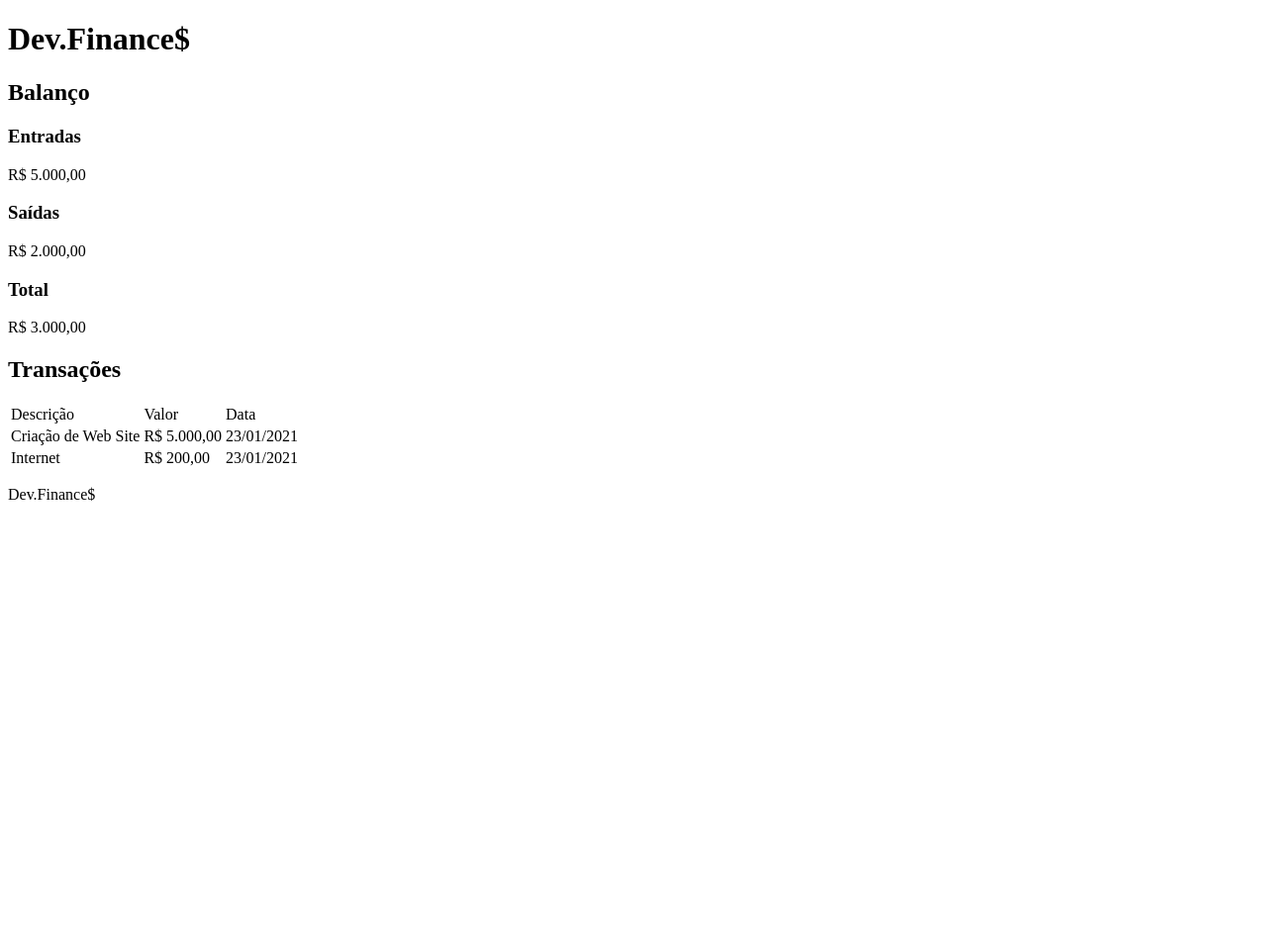
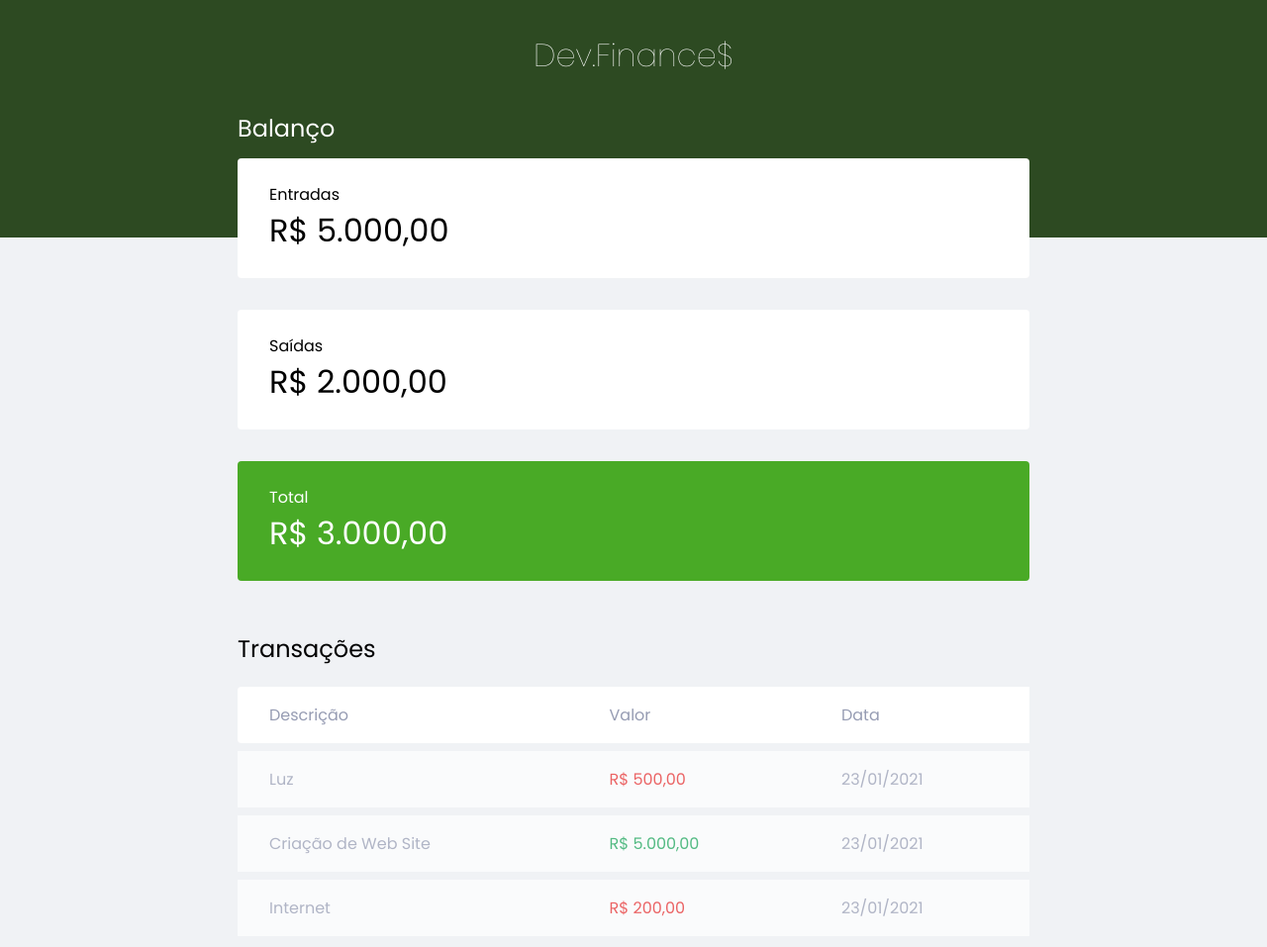
Before and after one commit to netomartins/Maratona_Discovery_1, a plain HTML site: page index.html in a window 1280 px wide. Shown: the top 957 px of the page at 99% size. Before the commit the page ends 800 px from the top, so only its background shows below. Drawn offline with Linux system fonts and the light colour scheme.

Commit message:
chore: feito a estilização do projeto

```diff
--- a/index.html
+++ b/index.html
@@ -6,14 +6,22 @@
     <meta http-equiv="X-UA-Compatible" content="IE=edge">
     <meta name="viewport" content="width=device-width, initial-scale=1.0">
     <title>Dev.Finance$</title>
+
+    <link rel="stylesheet" href="style.css">
+    <link rel="preconnect" href="https://fonts.googleapis.com">
+    <link rel="preconnect" href="https://fonts.gstatic.com" crossorigin>
+    <link
+        href="https://fonts.googleapis.com/css2?family=Poppins:ital,wght@0,100;0,400;0,700;1,100;1,400;1,700&display=swap"
+        rel="stylesheet">
 </head>
 
 <body>
 
-    <header id="logo">
-        <h1>Dev.Finance$</h1>
+    <header>
+        <h1 id="logo">Dev.Finance$</h1>
     </header>
-    <main>
+
+    <main class="container">
 
         <section id="balance">
             <h2>Balanço</h2>
@@ -27,35 +35,41 @@
                 <p>R$ 2.000,00</p>
             </div>
 
-            <div class="card">
+            <div class="card total">
                 <h3>Total</h3>
                 <p>R$ 3.000,00</p>
             </div>
 
         </section>
-        <section id="transaction" >
+        <section id="transaction">
             <h2>Transações</h2>
 
             <table id="data-table">
                 <thead>
                     <tr>
-                        <td>Descrição</td>
-                        <td>Valor</td>
-                        <td>Data</td>
+                        <th>Descrição</th>
+                        <th>Valor</th>
+                        <th>Data</th>
                     </tr>
                 </thead>
 
                 <tbody>
+
                     <tr>
-                        <td>Criação de Web Site</td>
-                        <td>R$ 5.000,00</td>
-                        <td>23/01/2021</td>
+                        <td class="description">Luz</td>
+                        <td class="expense">R$ 500,00</td>
+                        <td class="date">23/01/2021</td>
+                    </tr>
+                    <tr>
+                        <td class="description">Criação de Web Site</td>
+                        <td class="income">R$ 5.000,00</td>
+                        <td class="date">23/01/2021</td>
                     </tr>
 
                     <tr>
-                        <td>Internet</td>
-                        <td>R$ 200,00</td>
-                        <td>23/01/2021</td>
+                        <td class="description">Internet</td>
+                        <td class="expense">R$ 200,00</td>
+                        <td class="date">23/01/2021</td>
                     </tr>
                 </tbody>
 
@@ -66,7 +80,7 @@
 
     </main>
 
-    <footer>
+    <footer id="footer">
         <p>Dev.Finance$</p>
     </footer>
 
--- /dev/null
+++ b/style.css
@@ -0,0 +1,140 @@
+ /* Gobal-----------------------------------------------*/
+ ::root {
+     --dark-blue: ##363f5f;
+ }
+
+ * {
+     margin: 0;
+     padding: 0;
+     box-sizing: border-box;
+
+ }
+
+ body {
+     background-color: #f0f2f5;
+     font-family: 'Poppins', sans-serif;
+ }
+
+ .container {
+     width: min(90vw, 800px);
+     margin: auto;
+
+ }
+
+ h2 {
+     margin-top: 3.2rem;
+     margin-bottom: 0.8rem;
+     color: var(--dark-blue);
+     font-weight: normal;
+ }
+
+ /*  header ------------------------------------------------ */
+
+ header {
+     background-color: #2d4a22;
+     padding: 2rem 0 10rem;
+     text-align: center
+ }
+
+ #logo {
+     color: #fff;
+     font-weight: 100;
+
+ }
+
+ /*Balance -----------------------------------------*/
+ #balance {
+     margin-top: -8rem;
+
+
+ }
+
+ #balance h2 {
+     color: #fff;
+     margin-top: 0;
+ }
+
+ /*Cards -----------------------------------------*/
+
+ .card {
+     background: white;
+     padding: 1.5rem 2rem;
+     border-radius: 0.25rem;
+     margin-bottom: 2rem;
+     color: var(--dark-blue);
+ }
+
+ .card h3 {
+     font-weight: normal;
+     font-size: 1rem;
+
+ }
+
+ .card p {
+     font-size: 2rem;
+     line-height: 3rem;
+
+ }
+
+ .card.total {
+     background: #49AA26;
+     color: white;
+ }
+
+
+ /*Table -----------------------------------------*/
+
+ #data-table {
+     width: 100%;
+     border-spacing: 0 0.5rem;
+     color: #969cb3;
+
+ }
+
+ table thead td:first-child, table thead th:first-child {
+     border-radius: 0.25rem 0 0 0.25rem;
+
+ }
+
+ table thead th {
+     background: white;
+     font-weight: normal;
+     padding: 1rem 2rem;
+     text-align: left;
+
+ }
+
+
+ table tbody td {
+     background: white;
+     padding: 1rem 2rem;
+ }
+
+ td.description{
+    color: var(--dark-blue);
+ }
+ td.income{
+     color: #12a454;
+ }
+ td.expense{
+     color: #e92929;
+ }
+
+
+
+ table tbody tr {
+     opacity: 0.7;
+ }
+
+ table tbody tr:hover {
+     opacity: 1;
+ }
+
+ /*Footer ------------------------------------------*/
+ #footer {
+     text-align: center;
+     padding: 4rem 0 2rem;
+     color: var(--dark-blue);
+
+     opacity: 0.6;
+ }
```
